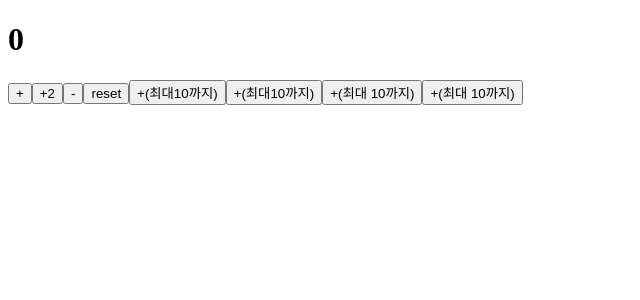
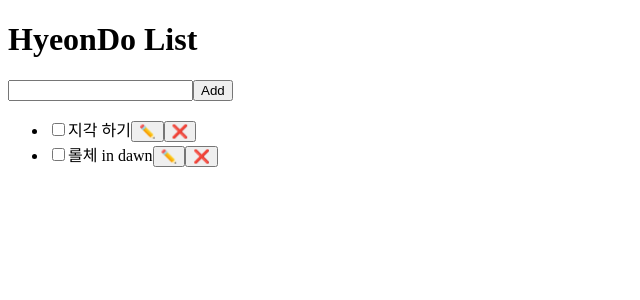
Before and after one commit to Yeseo0502/PRO_3413, a React (Vite) app: page / in a window 1280 px wide. Shown: the top 300 px of the page, without its empty margins (0-640 px from the left). Built offline with nearby package versions, Linux system fonts and the light colour scheme.

Commit message:
HyeonDo List

```diff
--- /dev/null
+++ b/src/TodoListApp.jsx
@@ -0,0 +1,31 @@
+import { useState } from "react";
+
+function TodoListApp(){
+    return(
+        <>
+        <div>
+            <h1>HyeonDo List</h1>
+        </div>
+        <form>
+            <input type="text" />
+            <button type="submit">Add</button>
+        </form>
+        <ul>
+            <li>
+                <input type="checkbox" id="chk-1"/>
+                <label htmlFor="chk-1">지각 하기</label>
+                <button>✏️</button>
+                <button>❌</button>
+            </li>
+            <li>
+                <input type="checkbox" id="chk-2"/>
+                <label htmlFor="chk-2">롤체 in dawn</label>
+                <button>✏️</button>
+                <button>❌</button>
+            </li>
+        </ul>
+        </>
+    );
+}
+
+export default TodoListApp;
--- a/src/main.jsx
+++ b/src/main.jsx
@@ -1,10 +1,11 @@
 import { StrictMode } from 'react'
 import { createRoot } from 'react-dom/client'
 // import './index.css'
-import CounterApp from './CounterApp.jsx'
+// import CounterApp from './CounterApp.jsx'
+import TodoListApp from './TodoListApp'
 
 createRoot(document.getElementById('root')).render(
   <StrictMode>
-    <CounterApp />
+    <TodoListApp />
   </StrictMode>,
 )
```
Also changed, not shown: 1 other file (tests, documents, lock files or other folders).
